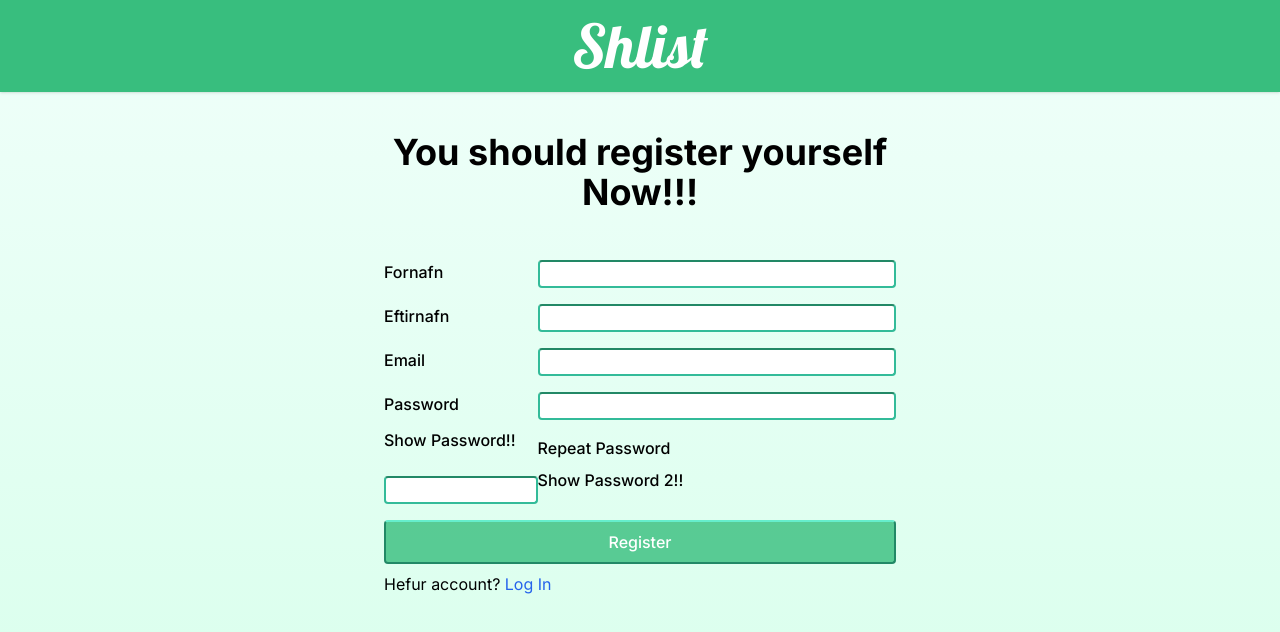
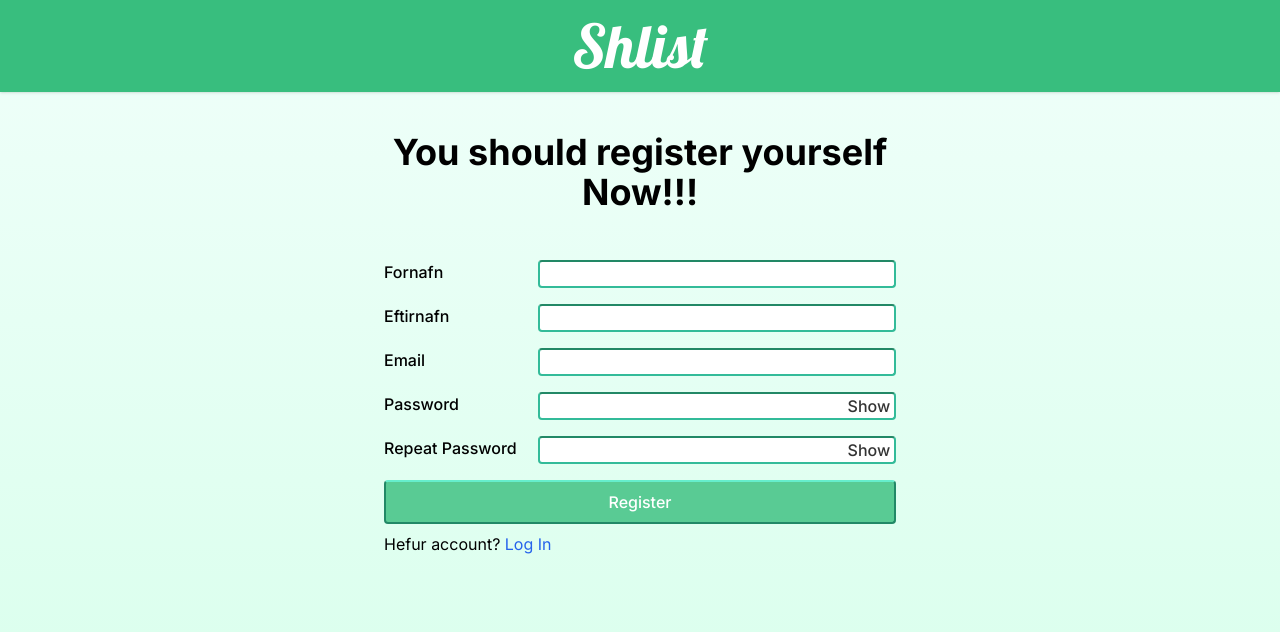
Before and after one commit to dance-with-the-devil-on-cold-cell-block/thingy, a Next.js app in the folder shlist/: page /en/register in a window 1280 px wide. Shown: the top 632 px of the page. Built offline with nearby package versions, Linux system fonts and the light colour scheme.

Commit message:
🗿🗿

```diff
--- a/shlist/src/app/[lang]/register/RegisterForm.tsx
+++ b/shlist/src/app/[lang]/register/RegisterForm.tsx
@@ -34,12 +34,15 @@ export default function RegisterForm(){
         <label className="col-span-2 md:col-span-1">Email</label>
         <input className="col-span-2 md:col-span-1" type="email" name="email" value={emailValue} onChange={(e) => setEmail(e.target.value)} required/>
         <label className="col-span-2 md:col-span-1">Password</label>
-        <input className="col-span-2 md:col-span-1" type={showPassword ? "text" : "password"} name="pw" value={pwValue} onChange={(e) => setPw(e.target.value)} required/>
-        <div className="cursor-pointer select-none" onClick={(e) => {setPasswordVisibility(!showPassword)}}>Show Password!!</div>
+        <div className="col-span-2 md:col-span-1 flex items-center">
+            <input className="w-full" type={showPassword ? "text" : "password"} name="pw" value={pwValue} onChange={(e) => setPw(e.target.value)} required/>
+            <div className="cursor-pointer select-none absolute text-black/80 ml-[335px] md:ml-[310px]" onClick={(e) => {setPasswordVisibility(!showPassword)}}>{showPassword ? 'Hide': 'Show'}</div>
+        </div>
         <label className="col-span-2 md:col-span-1">Repeat Password</label>
-        <input className="col-span-2 md:col-span-1" type={showPassword2 ? "text" : "password"} name="pw2"  value={pw2Value} onChange={(e) => setPw2(e.target.value)} required/>
-        <div className="cursor-pointer select-none" onClick={(e) => {setPasswordVisibility2(!showPassword2)}}>Show Password 2!!</div>
-
+        <div className="col-span-2 md:col-span-1 flex items-center">
+            <input className="w-full" type={showPassword2 ? "text" : "password"} name="pw2"  value={pw2Value} onChange={(e) => setPw2(e.target.value)} required/>
+            <div className="cursor-pointer select-none absolute text-black/80 ml-[335px] md:ml-[310px]" onClick={(e) => {setPasswordVisibility2(!showPassword2)}}>{showPassword2 ? 'Hide': 'Show'}</div>
+        </div>
         <button className="my-2 py-2 rounded-[4px] col-span-2 bg-primary/80 hover:bg-primary dark:hover:bg-primary/60 text-white" type="submit">Register</button>
     </form>)
 }
--- a/shlist/src/app/[lang]/register/page.tsx
+++ b/shlist/src/app/[lang]/register/page.tsx
@@ -9,7 +9,6 @@ export const metadata: Metadata = {
   description: '',
 }
 
-
 export default function Home() {
   return (<>
     <div className="mx-auto w-[24em] md:w-[32em]">
```
Also changed, not shown: shlist/src/app/[lang]/lists/[listid]/ListaItems.tsx (line endings or trailing spaces).
